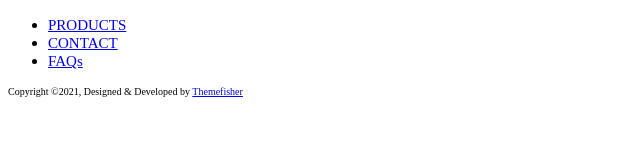
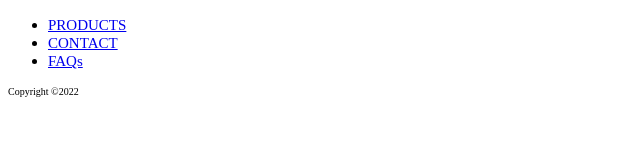
Before and after one commit to Shine-Rental/Shine-Rental.github.io, a plain HTML site: page footer.html in a window 1280 px wide. Shown: the whole page, without its empty margins (0-640 px from the left). Drawn offline with Linux system fonts and the light colour scheme.

Commit message:
Update footer.html

```diff
--- a/footer.html
+++ b/footer.html
@@ -14,7 +14,7 @@
 						<a href="faq.html" style="font-size: 15px">FAQs</a>
 					</li>
 				</ul>
-				<p class="copyright-text" style="font-size: 10px">Copyright &copy;2021, Designed &amp; Developed by <a href="https://themefisher.com/">Themefisher</a></p>
+				<p class="copyright-text" style="font-size: 10px">Copyright &copy;2022</p>
 			</div>
 		</div>
 	</div>
```
